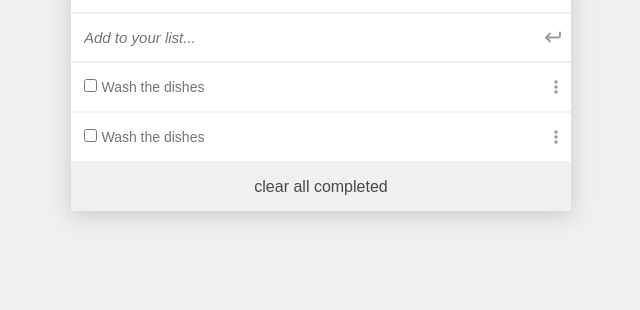
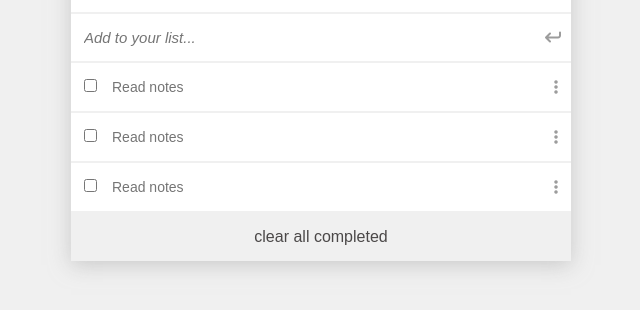
Before and after one commit to Favourezeugwa/TO-DO-LIST, a website built with webpack: page src/index.html in a window 1280 px wide. Shown: the part 146-456 px from the top of the page, without its empty margins (319-959 px from the left). Built offline with nearby package versions, Linux system fonts and the light colour scheme; a web font is replaced by a local one.

Commit message:
create listItem elements

```diff
--- a/src/index.html
+++ b/src/index.html
@@ -31,7 +31,7 @@
 
         <!-- list items -->
         <ul class="to-do-list">
-          <li>
+          <!-- <li>
             <div>
               <input type="checkbox" class="check-list" name="list-item" />
               <input
@@ -58,7 +58,7 @@
             <button type="buton">
               <i class="fa fa-ellipsis-vertical"></i>
             </button>
-          </li>
+          </li> -->
         </ul>
 
         <!-- clear completed button -->
@@ -67,5 +67,6 @@
         </div>
       </section>
     </main>
+    <script type="module" src="index.js"></script>
   </body>
 </html>
--- a/src/modules/createlist.js
+++ b/src/modules/createlist.js
@@ -1,6 +1,31 @@
 /* eslint-disable linebreak-style */
+const toDoList = document.querySelector('.to-do-list');
 
-const listItems = () => {
+const listItems = ({description}) => {
+  const li = document.createElement('li');
+  toDoList.appendChild(li);
+  const div = document.createElement('div');
+  div.classList.add('list-container');
+  li.appendChild(div);
 
+  const checkbox = document.createElement('input');
+  checkbox.setAttribute('type', 'checkbox');
+  checkbox.classList.add('check-list');
+  div.appendChild(checkbox);
+
+  const text = document.createElement('input');
+  text.setAttribute('type', 'text');
+  text.setAttribute('placeholder', description);
+  text.setAttribute('disabled', '');
+  div.appendChild(text);
+
+  const button = document.createElement('button');
+  button.setAttribute('type', 'button');
+  button.innerHTML = `
+  <button type="buton">
+    <i class="fa fa-ellipsis-vertical"></i>
+  </button>`;
+  li.appendChild(button);
 };
+
 export default listItems;
--- a/src/style.css
+++ b/src/style.css
@@ -87,6 +87,10 @@ ul li {
   border-bottom: 2px solid #f0f0f0;
 }
 
+.check-list {
+  margin-right: 15px;
+}
+
 /* clear completed button */
 #btn {
   padding: 15px 13px;
```
